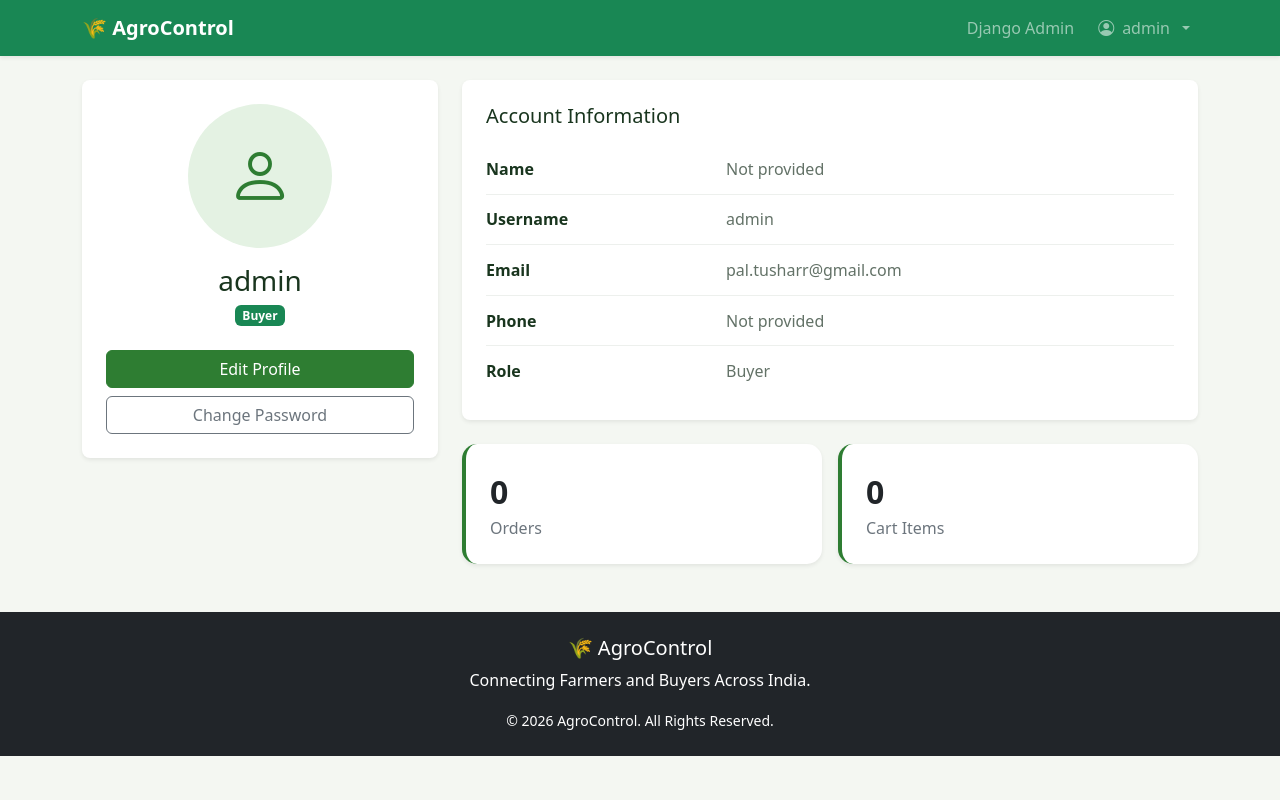
After one commit to tusharrpal/AgroControl-Marketplace, a Django app: page /accounts/profile/ in a window 1280 px wide. The commit adds this page. Run offline with Django 5.2, Linux system fonts and the light colour scheme; a user stored in the database is signed in; data that the repository does not hold is empty.

Commit message:
Implement user profiles and dashboard enhancements

```diff
--- a/static/css/style.css
+++ b/static/css/style.css
@@ -295,6 +295,47 @@ body {
     box-shadow: 0 0 0 .3rem rgba(46, 125, 50, .18);
 }
 
+.navbar-avatar {
+    width: 1.75rem;
+    height: 1.75rem;
+    border: 2px solid rgba(255, 255, 255, .7);
+    border-radius: 50%;
+    object-fit: cover;
+}
+
+.profile-avatar {
+    width: 9rem;
+    height: 9rem;
+    border-radius: 50%;
+    object-fit: cover;
+}
+
+.profile-avatar-placeholder {
+    display: grid;
+    margin: 0 auto;
+    place-items: center;
+    background: #e4f2e3;
+    color: #2e7d32;
+    font-size: 4rem;
+}
+
+.profile-details div {
+    display: grid;
+    grid-template-columns: minmax(100px, 1fr) 2fr;
+    gap: 1rem;
+    padding: .8rem 0;
+    border-bottom: 1px solid #edf0ed;
+}
+
+.profile-details div:last-child {
+    border-bottom: 0;
+}
+
+.profile-details dd {
+    margin-bottom: 0;
+    color: #637267;
+}
+
 @media (max-width: 991.98px) {
     .detail-image {
         min-height: auto;
--- a/templates/includes/navbar.html
+++ b/templates/includes/navbar.html
@@ -17,64 +17,78 @@
         <div class="collapse navbar-collapse" id="navbar">
 
             <ul class="navbar-nav ms-auto align-items-lg-center">
-
                 {% if not user.is_authenticated %}
-                <li class="nav-item">
-                    <a class="nav-link" href="{% url 'home' %}">Home</a>
-                </li>
-                <li class="nav-item">
-                    <a class="nav-link" href="{% url 'product_list' %}">Marketplace</a>
-                </li>
-                <li class="nav-item ms-lg-3">
-                    <a class="btn btn-light btn-sm" href="{% url 'login' %}">Login</a>
-                </li>
+                <li class="nav-item"><a class="nav-link" href="{% url 'home' %}">Home</a></li>
+                <li class="nav-item"><a class="nav-link" href="{% url 'product_list' %}">Marketplace</a></li>
+                <li class="nav-item ms-lg-3"><a class="btn btn-light btn-sm" href="{% url 'login' %}">Login</a></li>
                 <li class="nav-item dropdown ms-lg-2">
                     <a class="btn btn-warning btn-sm dropdown-toggle" href="#" role="button"
-                       data-bs-toggle="dropdown" aria-expanded="false">
-                        Register
-                    </a>
+                       data-bs-toggle="dropdown" aria-expanded="false">Register</a>
                     <ul class="dropdown-menu dropdown-menu-end">
                         <li><a class="dropdown-item" href="{% url 'buyer_register' %}">Register as Buyer</a></li>
                         <li><a class="dropdown-item" href="{% url 'farmer_register' %}">Register as Farmer</a></li>
                     </ul>
                 </li>
-                {% elif user.role == "FARMER" %}
+                {% else %}
+                    {% if user.role == "FARMER" %}
                     <li class="nav-item"><a class="nav-link" href="{% url 'farmer_dashboard' %}">Dashboard</a></li>
                     <li class="nav-item"><a class="nav-link" href="{% url 'my_crops' %}">My Crops</a></li>
-                <li class="nav-item"><a class="nav-link" href="{% url 'add_crop' %}">Add Crop</a></li>
+                    <li class="nav-item"><a class="nav-link" href="{% url 'orders_received' %}">Orders</a></li>
                     <li class="nav-item"><a class="nav-link" href="{% url 'product_list' %}">Marketplace</a></li>
-                <li class="nav-item"><a class="nav-link" href="{% url 'orders_received' %}">Orders Received</a></li>
-                <li class="nav-item ms-lg-2">
-                    <form method="post" action="{% url 'logout' %}">
-                        {% csrf_token %}
-                        <button class="btn btn-light btn-sm" type="submit">Logout</button>
-                    </form>
-                </li>
                     {% elif user.role == "ADMIN" or user.is_superuser %}
                     <li class="nav-item"><a class="nav-link" href="{% url 'admin:index' %}">Django Admin</a></li>
-                <li class="nav-item ms-lg-2">
-                    <form method="post" action="{% url 'logout' %}">
-                        {% csrf_token %}
-                        <button class="btn btn-light btn-sm" type="submit">Logout</button>
-                    </form>
-                </li>
                     {% else %}
+                    <li class="nav-item"><a class="nav-link" href="{% url 'buyer_dashboard' %}">Dashboard</a></li>
                     <li class="nav-item"><a class="nav-link" href="{% url 'product_list' %}">Marketplace</a></li>
                     <li class="nav-item">
-                    <a class="nav-link position-relative me-lg-2" href="{% url 'cart_detail' %}">
+                        <a class="nav-link" href="{% url 'cart_detail' %}">
                             <i class="bi bi-cart3"></i> Cart
                             {% if cart_item_count %}
                             <span class="badge rounded-pill bg-warning text-dark">{{ cart_item_count }}</span>
                             {% endif %}
                         </a>
                     </li>
-                <li class="nav-item"><a class="nav-link" href="{% url 'my_orders' %}">My Orders</a></li>
-                <li class="nav-item"><span class="nav-link disabled">Profile</span></li>
-                <li class="nav-item ms-lg-2">
+                    <li class="nav-item"><a class="nav-link" href="{% url 'my_orders' %}">Orders</a></li>
+                    {% endif %}
+                <li class="nav-item dropdown ms-lg-2">
+                    <a class="nav-link dropdown-toggle d-flex align-items-center gap-2" href="#" role="button"
+                       data-bs-toggle="dropdown" aria-expanded="false">
+                        {% if user.profile_photo %}
+                        <img class="navbar-avatar" src="{{ user.profile_photo.url }}" alt="">
+                        {% else %}
+                        <i class="bi bi-person-circle"></i>
+                        {% endif %}
+                        {{ user.first_name|default:user.username }}
+                    </a>
+                    <ul class="dropdown-menu dropdown-menu-end">
+                        <li><a class="dropdown-item" href="{% url 'profile' %}">
+                            <i class="bi bi-person me-2"></i>Profile
+                        </a></li>
+                        {% if user.role == "FARMER" %}
+                        <li><a class="dropdown-item" href="{% url 'farmer_dashboard' %}">
+                            <i class="bi bi-grid me-2"></i>Dashboard
+                        </a></li>
+                        <li><a class="dropdown-item" href="{% url 'orders_received' %}">
+                            <i class="bi bi-receipt me-2"></i>Orders
+                        </a></li>
+                        {% elif user.role == "BUYER" %}
+                        <li><a class="dropdown-item" href="{% url 'buyer_dashboard' %}">
+                            <i class="bi bi-grid me-2"></i>Dashboard
+                        </a></li>
+                        <li><a class="dropdown-item" href="{% url 'my_orders' %}">
+                            <i class="bi bi-receipt me-2"></i>Orders
+                        </a></li>
+                        {% endif %}
+                        <li><hr class="dropdown-divider"></li>
+                        <li>
                             <form method="post" action="{% url 'logout' %}">
                                 {% csrf_token %}
-                        <button class="btn btn-light btn-sm" type="submit">Logout</button>
+                                <button class="dropdown-item text-danger" type="submit">
+                                    <i class="bi bi-box-arrow-right me-2"></i>Logout
+                                </button>
                             </form>
+                        </li>
+                    </ul>
                 </li>
                 {% endif %}
             </ul>
--- a/templates/users/includes/dashboard_nav.html
+++ b/templates/users/includes/dashboard_nav.html
@@ -15,6 +15,9 @@
         <a class="nav-link" href="{% url 'product_list' %}">
             <i class="bi bi-shop me-1"></i> Marketplace
         </a>
+        <a class="nav-link" href="{% url 'orders_received' %}">
+            <i class="bi bi-receipt me-1"></i> Orders
+        </a>
         <form method="post" action="{% url 'logout' %}" class="ms-sm-auto">
             {% csrf_token %}
             <button class="nav-link text-danger w-100" type="submit">
--- /dev/null
+++ b/templates/users/profile.html
@@ -0,0 +1,61 @@
+{% extends "base.html" %}
+
+{% block title %}My Profile | AgroControl{% endblock %}
+
+{% block content %}
+<div class="row g-4">
+    <div class="col-lg-4">
+        <aside class="profile-card bg-white rounded-3 shadow-sm p-4 text-center">
+            {% if user.profile_photo %}
+            <img class="profile-avatar" src="{{ user.profile_photo.url }}" alt="{{ user.username }}">
+            {% else %}
+            <div class="profile-avatar profile-avatar-placeholder"><i class="bi bi-person"></i></div>
+            {% endif %}
+            <h1 class="h3 mt-3 mb-1">{{ user.get_full_name|default:user.username }}</h1>
+            <span class="badge text-bg-success">{{ user.get_role_display }}</span>
+            <div class="d-grid gap-2 mt-4">
+                <a class="btn btn-success" href="{% url 'edit_profile' %}">Edit Profile</a>
+                <a class="btn btn-outline-secondary" href="{% url 'change_password' %}">Change Password</a>
+            </div>
+        </aside>
+    </div>
+    <div class="col-lg-8">
+        <div class="bg-white rounded-3 shadow-sm p-4 mb-4">
+            <h2 class="h5 mb-3">Account Information</h2>
+            <dl class="profile-details mb-0">
+                <div><dt>Name</dt><dd>{{ user.get_full_name|default:"Not provided" }}</dd></div>
+                <div><dt>Username</dt><dd>{{ user.username }}</dd></div>
+                <div><dt>Email</dt><dd>{{ user.email|default:"Not provided" }}</dd></div>
+                <div><dt>Phone</dt><dd>{{ user.phone_number|default:"Not provided" }}</dd></div>
+                <div><dt>Role</dt><dd>{{ user.get_role_display }}</dd></div>
+            </dl>
+        </div>
+
+        {% if user.role == "BUYER" %}
+        <div class="row g-3">
+            <div class="col-sm-6"><div class="card dashboard-stat p-4 shadow-sm">
+                <div class="fs-2 fw-bold">{{ orders_count }}</div><span class="text-secondary">Orders</span>
+            </div></div>
+            <div class="col-sm-6"><div class="card dashboard-stat p-4 shadow-sm">
+                <div class="fs-2 fw-bold">{{ cart_items_count }}</div><span class="text-secondary">Cart Items</span>
+            </div></div>
+        </div>
+        {% elif user.role == "FARMER" %}
+        <div class="row g-3">
+            <div class="col-sm-6 col-xl-3"><div class="card dashboard-stat p-3 shadow-sm">
+                <div class="fs-3 fw-bold">{{ products_count }}</div><small>Products</small>
+            </div></div>
+            <div class="col-sm-6 col-xl-3"><div class="card dashboard-stat p-3 shadow-sm">
+                <div class="fs-3 fw-bold">{{ orders_received_count }}</div><small>Orders Received</small>
+            </div></div>
+            <div class="col-sm-6 col-xl-3"><div class="card dashboard-stat p-3 shadow-sm">
+                <div class="fs-3 fw-bold">{{ products_sold }}</div><small>Products Sold</small>
+            </div></div>
+            <div class="col-sm-6 col-xl-3"><div class="card dashboard-stat p-3 shadow-sm">
+                <div class="fs-6 fw-bold text-secondary">Coming soon</div><small>Revenue</small>
+            </div></div>
+        </div>
+        {% endif %}
+    </div>
+</div>
+{% endblock %}
--- a/users/dashboard_urls.py
+++ b/users/dashboard_urls.py
@@ -5,6 +5,7 @@ from . import views
 
 urlpatterns = [
     path("", views.farmer_dashboard, name="farmer_dashboard"),
+    path("buyer/", views.buyer_dashboard, name="buyer_dashboard"),
     path("my-crops/", views.my_crops, name="my_crops"),
     path("add/", views.add_crop, name="add_crop"),
     path("edit/<int:pk>/", views.edit_crop, name="edit_crop"),
--- a/users/models.py
+++ b/users/models.py
@@ -11,6 +11,12 @@ class User(AbstractUser):
 
     phone_number = models.CharField(max_length=15)
 
+    profile_photo = models.ImageField(
+        upload_to="profiles/",
+        blank=True,
+        null=True,
+    )
+
     role = models.CharField(
         max_length=10,
         choices=Role.choices,
--- a/users/urls.py
+++ b/users/urls.py
@@ -9,4 +9,7 @@ urlpatterns = [
     path("login/", views.login_view, name="login"),
     path("logout/", views.logout_view, name="logout"),
     path("redirect/", views.role_redirect, name="role_redirect"),
+    path("profile/", views.profile, name="profile"),
+    path("profile/edit/", views.edit_profile, name="edit_profile"),
+    path("profile/password/", views.change_password, name="change_password"),
 ]
--- a/users/views.py
+++ b/users/views.py
@@ -1,15 +1,24 @@
 from django.contrib import messages
-from django.contrib.auth import login, logout
+from django.contrib.auth import login, logout, update_session_auth_hash
 from django.contrib.auth.decorators import login_required
+from django.db.models import Sum
 from django.shortcuts import get_object_or_404, redirect, render
 from django.urls import reverse
 from django.utils.http import url_has_allowed_host_and_scheme
 from django.views.decorators.http import require_http_methods, require_POST
 
 from .decorators import role_required
-from .forms import CropForm, LoginForm, RegistrationForm
+from .forms import (
+    CropForm,
+    LoginForm,
+    ProfileForm,
+    ProfilePasswordChangeForm,
+    RegistrationForm,
+)
 from .models import User
+from cart.models import Cart, CartItem
 from marketplace.models import Product
+from orders.models import Order, OrderItem
 
 
 def _destination_for(user):
@@ -85,14 +94,96 @@ def role_redirect(request):
     return redirect(_destination_for(request.user))
 
 
+@login_required
+def profile(request):
+    context = {}
+    if request.user.role == User.Role.BUYER:
+        context.update({
+            "orders_count": Order.objects.filter(buyer=request.user).count(),
+            "cart_items_count": (
+                CartItem.objects.filter(cart__buyer=request.user)
+                .aggregate(total=Sum("quantity"))["total"]
+                or 0
+            ),
+        })
+    elif request.user.role == User.Role.FARMER:
+        received_items = OrderItem.objects.filter(farmer=request.user).exclude(
+            order__status=Order.Status.CANCELLED,
+        )
+        context.update({
+            "products_count": Product.objects.filter(farmer=request.user).count(),
+            "orders_received_count": received_items.values("order_id").distinct().count(),
+            "products_sold": received_items.aggregate(total=Sum("quantity"))["total"] or 0,
+        })
+    return render(request, "users/profile.html", context)
+
+
+@login_required
+def edit_profile(request):
+    if request.method == "POST":
+        form = ProfileForm(request.POST, request.FILES, instance=request.user)
+        if form.is_valid():
+            form.save()
+            messages.success(request, "Your profile was updated successfully.")
+            return redirect("profile")
+        messages.error(request, "Please correct the errors below.")
+    else:
+        form = ProfileForm(instance=request.user)
+    return render(request, "users/edit_profile.html", {"form": form})
+
+
+@login_required
+def change_password(request):
+    if request.method == "POST":
+        form = ProfilePasswordChangeForm(request.user, request.POST)
+        if form.is_valid():
+            user = form.save()
+            update_session_auth_hash(request, user)
+            messages.success(request, "Your password was changed successfully.")
+            return redirect("profile")
+        messages.error(request, "Please correct the password errors below.")
+    else:
+        form = ProfilePasswordChangeForm(request.user)
+    return render(request, "users/change_password.html", {"form": form})
+
+
 @role_required(User.Role.FARMER)
 def farmer_dashboard(request):
     crops = Product.objects.filter(farmer=request.user)
+    received_items = OrderItem.objects.filter(farmer=request.user).exclude(
+        order__status=Order.Status.CANCELLED,
+    )
     return render(request, "users/dashboard.html", {
         "total_crops": crops.count(),
         "available_crops": crops.filter(is_available=True, quantity__gt=0).count(),
         "out_of_stock_crops": crops.filter(quantity=0).count(),
+        "orders_received_count": received_items.values("order_id").distinct().count(),
+        "products_sold": received_items.aggregate(total=Sum("quantity"))["total"] or 0,
         "recent_products": crops.select_related("category").order_by("-created_at")[:5],
+        "recent_orders": received_items.select_related(
+            "order",
+            "order__buyer",
+            "product",
+        ).order_by("-order__created_at")[:5],
+    })
+
+
+@role_required(User.Role.BUYER)
+def buyer_dashboard(request):
+    cart = (
+        Cart.objects.filter(buyer=request.user)
+        .prefetch_related("items", "items__product")
+        .first()
+    )
+    return render(request, "users/buyer_dashboard.html", {
+        "recent_orders": Order.objects.filter(buyer=request.user).prefetch_related("items")[:5],
+        "orders_count": Order.objects.filter(buyer=request.user).count(),
+        "cart_items_count": (
+            CartItem.objects.filter(cart__buyer=request.user)
+            .aggregate(total=Sum("quantity"))["total"]
+            or 0
+        ),
+        "cart_total": cart.grand_total if cart else 0,
     })
 
 
```
Also changed, not shown: templates/users/buyer_dashboard.html (added, +55 -0 lines), templates/users/change_password.html (added, +19 -0 lines), templates/users/dashboard.html (+56 -20 lines), templates/users/edit_profile.html (added, +19 -0 lines), templates/users/includes/profile_form_fields.html (added, +10 -0 lines), users/admin.py (+10 -1 lines), users/forms.py (+45 -1 lines), users/tests.py (+195 -0 lines), db.sqlite3, users/migrations/0002_user_profile_photo.py (added). Lines whose indentation alone changed are shown as unchanged.
